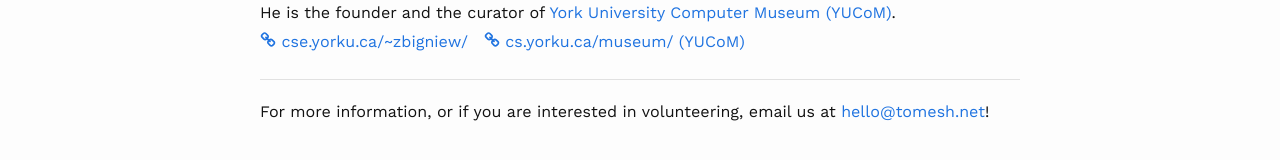
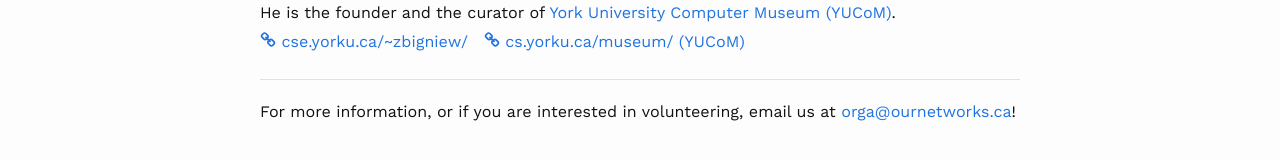
Before and after one commit to ournetworks/ournetworks.ca, a Jekyll site: the page built from index.md, in a window 1280 px wide and 900 px high, scrolled down 3688 px. Shown: the part 685-845 px from the top of the window. Built offline with Jekyll 4.4.1, drawn with Linux system fonts in a browser that asks for light colours.

Commit message:
update site config

```diff
--- a/_config.yml
+++ b/_config.yml
@@ -14,12 +14,12 @@
 # You can create any custom variable you would like, and they will be accessible
 # in the templates via {{ site.myvariable }}.
 title: State of Our Networks
-email: hello@tomesh.net
+email: orga@ournetworks.ca
 description: >- # this means to ignore newlines until "baseurl:"
-  A one-day hands-on conference about the past, present, and future of building our own network infrastructures to access the internet in our city.
+  Conference about the past, present, and future of building our own network infrastructures.
 baseurl: "" # the subpath of your site, e.g. /blog
 url: "" # the base hostname & protocol for your site, e.g. http://example.com
-twitter_username: tomeshnet
+twitter_username:
 github_username:  ournetworks
 
 # Build settings
```
